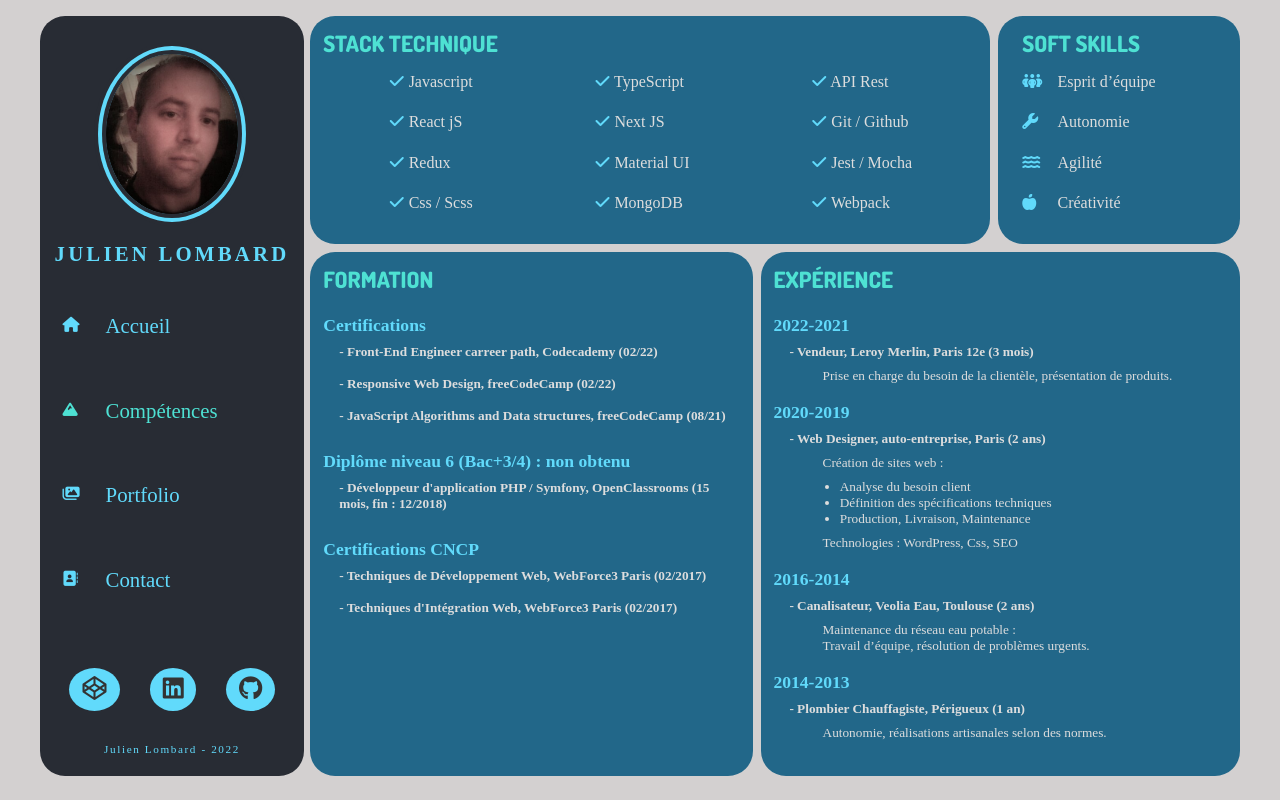
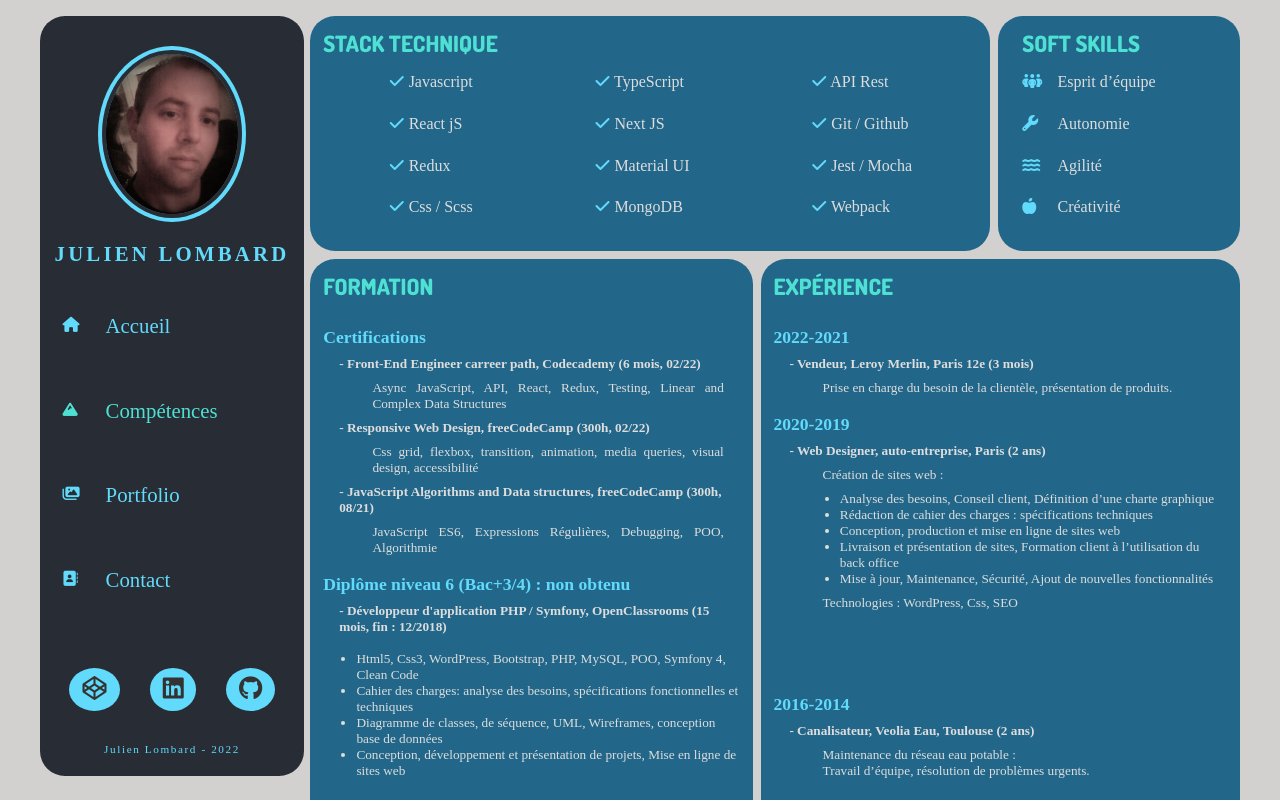
Before and after one commit to julienLombard/julien-lombard-developer-portfolio, a React (Create React App) app: page /competences in a window 1280 px wide. Shown: the top 800 px of the page. Built offline with nearby package versions, Linux system fonts and the light colour scheme; a web font is replaced by a local one.

Commit message:
updating knowledges components

```diff
--- a/src/components/knowledges/Education.js
+++ b/src/components/knowledges/Education.js
@@ -7,11 +7,23 @@ const Education = () => {
       <div className="exp-1">
         <div>
           <h4>Certifications</h4>
-          <h5>- Front-End Engineer carreer path, Codecademy (02/22)</h5>
-          <h5>- Responsive Web Design, freeCodeCamp (02/22)</h5>
+          <h5>- Front-End Engineer carreer path, Codecademy (6 mois, 02/22)</h5>
+          <p>
+            Async JavaScript, API, React, Redux, Testing, Linear and Complex
+            Data Structures
+          </p>
+          <h5>- Responsive Web Design, freeCodeCamp (300h, 02/22)</h5>
+          <p>
+            Css grid, flexbox, transition, animation, media queries, visual
+            design, accessibilité
+          </p>
           <h5>
-            - JavaScript Algorithms and Data structures, freeCodeCamp (08/21)
+            - JavaScript Algorithms and Data structures, freeCodeCamp (300h,
+            08/21)
           </h5>
+          <p>
+            JavaScript ES6, Expressions Régulières, Debugging, POO, Algorithmie
+          </p>
           <br />
         </div>
         <div>
@@ -20,14 +32,39 @@ const Education = () => {
             - Développeur d'application PHP / Symfony, OpenClassrooms (15 mois,
             fin : 12/2018)
           </h5>
+          <ul>
+            <li>
+              Html5, Css3, WordPress, Bootstrap, PHP, MySQL, POO, Symfony 4,
+              Clean Code
+            </li>
+            <li>
+              Cahier des charges: analyse des besoins, spécifications
+              fonctionnelles et techniques
+            </li>
+            <li>
+              Diagramme de classes, de séquence, UML, Wireframes, conception
+              base de données
+            </li>
+            <li>
+              Conception, développement et présentation de projets, Mise en
+              ligne de sites web
+            </li>
+          </ul>
           <br />
         </div>
       </div>
       <div className="exp-2">
         <div>
           <h4>Certifications CNCP</h4>
-          <h5>- Techniques de Développement Web, WebForce3 Paris (02/2017)</h5>
-          <h5>- Techniques d'Intégration Web, WebForce3 Paris (02/2017)</h5>
+          <h5>
+            - Techniques de Développement Web, WebForce3 Paris (1.5 mois,
+            02/2017)
+          </h5>
+          <p>PHP, MySQL, première application PHP réalisée en équipe</p>
+          <h5>
+            - Techniques d'Intégration Web, WebForce3 Paris (1.5 mois,02/2017)
+          </h5>
+          <p>Html5, Css3, Javascript, premières intégrations de maquettes</p>
           <br />
         </div>
       </div>
--- a/src/components/knowledges/Experience.js
+++ b/src/components/knowledges/Experience.js
@@ -18,9 +18,20 @@ const Experience = () => {
           <h5>- Web Designer, auto-entreprise, Paris (2 ans)</h5>
           <p>Création de sites web :</p>
           <ul>
-            <li> Analyse du besoin client</li>
-            <li> Définition des spécifications techniques</li>
-            <li>Production, Livraison, Maintenance</li>
+            <li>
+              Analyse des besoins, Conseil client, Définition d’une charte
+              graphique
+            </li>
+            <li>Rédaction de cahier des charges : spécifications techniques</li>
+            <li>Conception, production et mise en ligne de sites web</li>
+            <li>
+              Livraison et présentation de sites, Formation client à
+              l’utilisation du back office
+            </li>
+            <li>
+              Mise à jour, Maintenance, Sécurité, Ajout de nouvelles
+              fonctionnalités
+            </li>
           </ul>
           <p>Technologies : WordPress, Css, SEO</p>
           <br />
--- a/src/styles/pages/_knowledges.scss
+++ b/src/styles/pages/_knowledges.scss
@@ -6,7 +6,7 @@
     overflow: hidden;
     display: grid;
     grid-template-columns: 48% 1fr 1fr;
-    grid-template-rows: 30% 70%;
+    grid-template-rows: 20% 70%;
     grid-template-areas:
       'L L E'
       'O H H';
@@ -79,7 +79,7 @@
       margin: 0.5rem 0.25rem 0 0;
       display: grid;
       grid-template-columns: 1fr;
-      grid-template-rows: 10% 1fr 1fr;
+      grid-template-rows: 7% 1fr 1fr;
       grid-template-areas:
         '1'
         '2'
@@ -104,15 +104,16 @@
         color: $white;
         margin-left: 2.5em;
         font-size: 0.83em;
+        list-style-type: disc;
       }
       p {
         text-align: justify;
         padding: 0 1rem;
+        margin-left: 2.5em;
         font-size: 0.83em;
         color: $white;
       }
       .exp-1 {
-        display: grid;
         grid-area: 2;
       }
       .exp-2 {
@@ -125,7 +126,7 @@
       margin: 0.5rem 0 0 0.25rem;
       display: grid;
       grid-template-columns: 1fr;
-      grid-template-rows: 10% 1fr 1fr;
+      grid-template-rows: 7% 1fr 1fr;
       grid-template-areas:
         '1'
         '2'
@@ -212,6 +213,9 @@
     }
     .education {
       grid-area: 3 !important;
+      h5 {
+        font-size: 0.8em !important;
+      }
     }
     .experience {
       grid-area: 4 !important;
```
